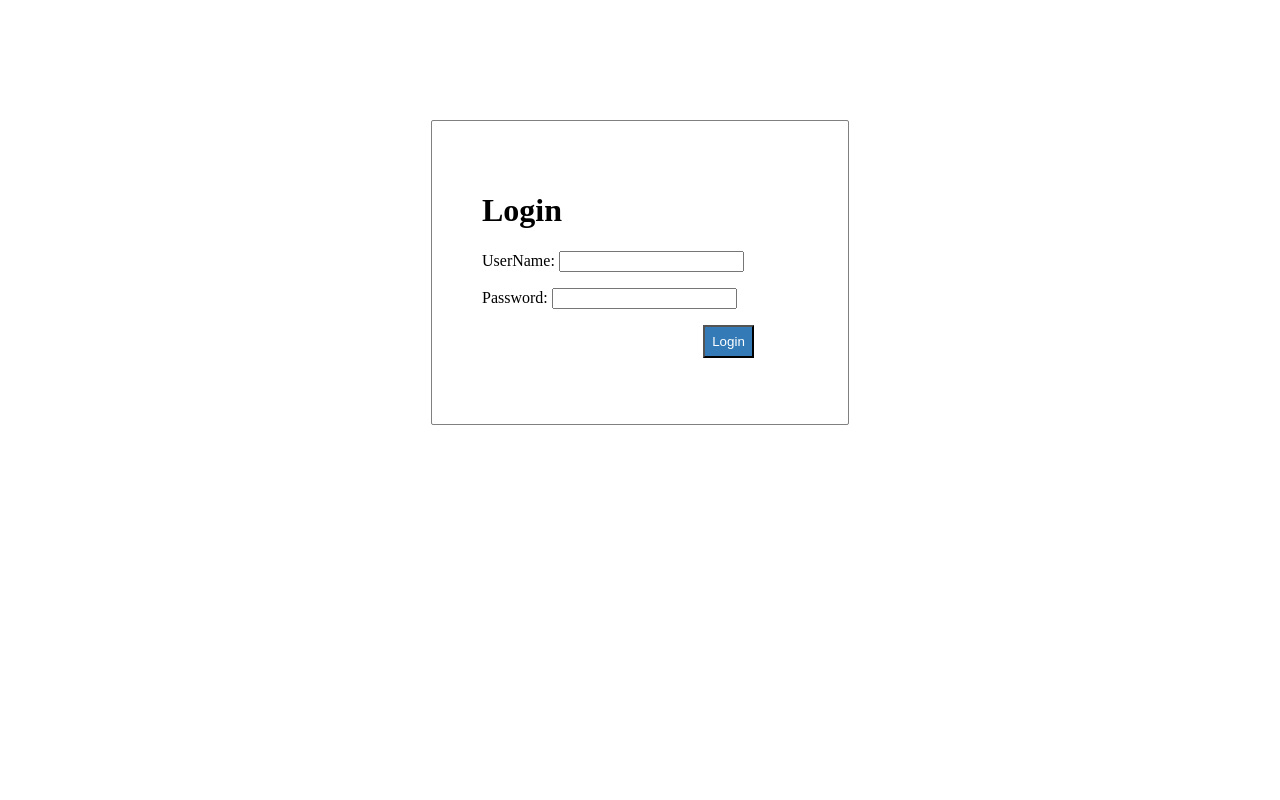
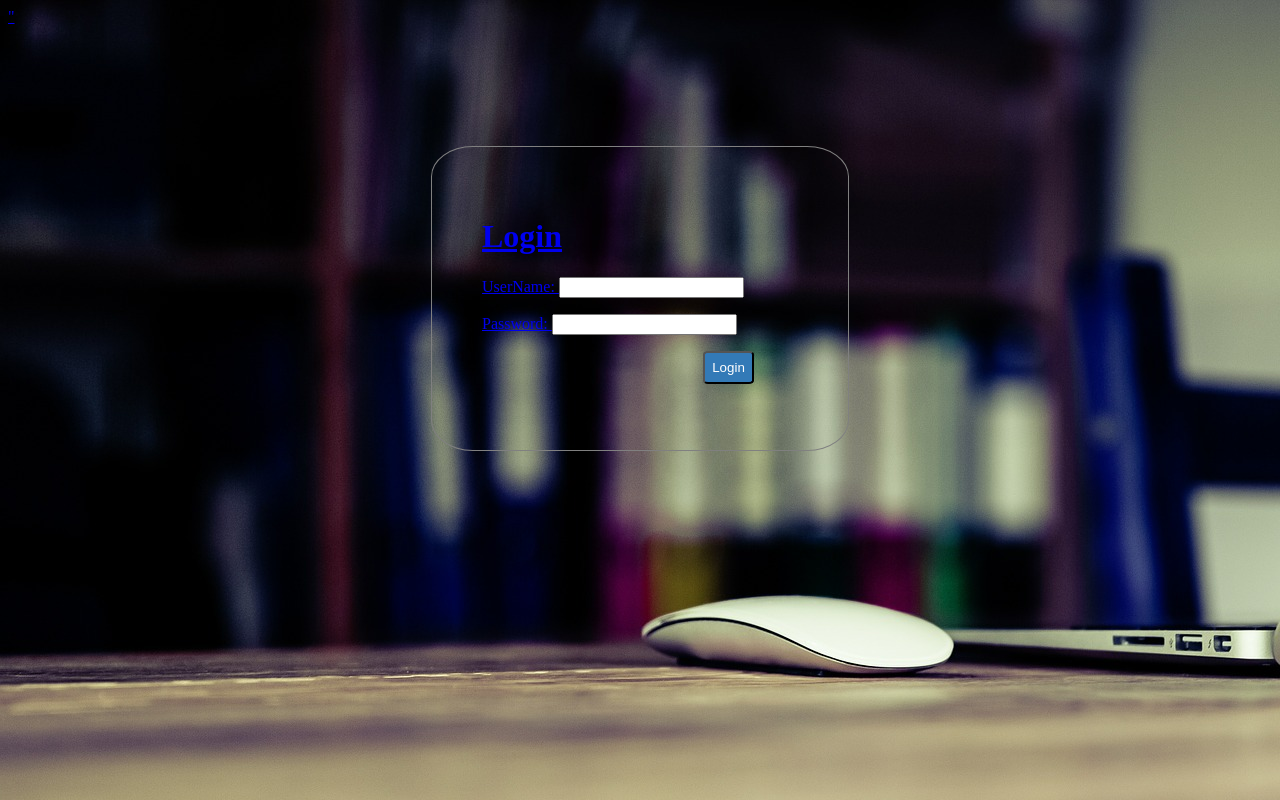
Before and after one commit to ibrahimy353/email, a PHP site: page / in a window 1280 px wide. Run offline with PHP 8.4, Linux system fonts and the light colour scheme.

Commit message:
added to project

```diff
--- a/index.html
+++ b/index.html
@@ -5,6 +5,7 @@
     <link rel = "stylesheet" type = "text/css" href = "style.css">
 </head>
 <body>
+    <a href="img src="/background.jpg" alt=""</a>"
     <div id = "form">
         <h1>Login</h1>
         <form name="f1" action = "authentication.php" onsubmit = "return validation()" method = "POST">
--- a/style.css
+++ b/style.css
@@ -1,17 +1,24 @@
 body{
-    background: white;
+
+    background-image: url("./background.jpg");
 }
 #form{
     border: solid gray 1px;
     width:25%;
     border-radius: 2px;
     margin: 120px auto;
-    background: white;
+    background: transparent;
     padding: 50px;
+    border-radius: 10%;
+    font-weight: white;
+    font-display: white;
+
+
 }
 #btn{
     color: #fff;
     background: #337ab7;
     padding: 7px;
     margin-left: 70%;
+    border-radius: 10%;
 }
```
Also changed, not shown: background.jpg (added).
